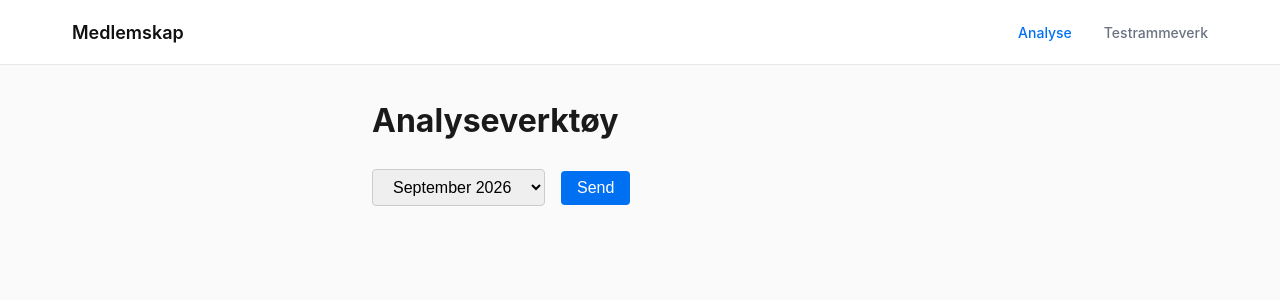
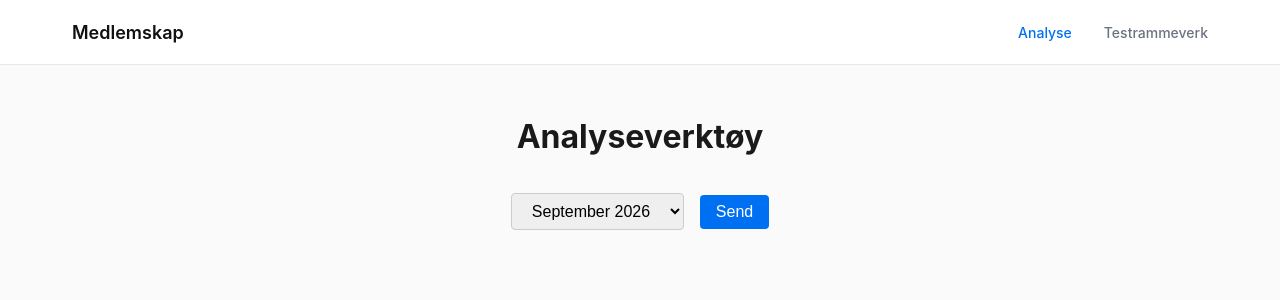
Before and after one commit to navikt/medlemskap-analyse, a Next.js app: page /analyse in a window 1280 px wide. Shown: the top 300 px of the page. Built offline with nearby package versions, Linux system fonts and the light colour scheme.

Commit message:
Legger til funksjonalitet for å se om man har slettet eksisterende brukersvar eller ikke

```diff
--- a/app/analyse/page.css
+++ b/app/analyse/page.css
@@ -1,17 +1,24 @@
 .container {
     max-width: 600px;
     margin: 0 auto;
-    padding: 2rem;
+    padding: 3rem 2rem;
+    display: flex;
+    flex-direction: column;
+    align-items: center;
 }
 
 h1 {
-    margin-bottom: 1.5rem;
+    margin-bottom: 2rem;
+    text-align: center;
 }
 
 .controls {
     display: flex;
     gap: 1rem;
     align-items: center;
+    justify-content: center;
+    flex-wrap: wrap;
+    width: 100%;
 }
 
 .controls select {
@@ -41,6 +48,8 @@ h1 {
     background-color: #d4edda;
     color: #155724;
     border-radius: 4px;
+    text-align: center;
+    width: 100%;
 }
 
 .success-message {
@@ -49,6 +58,7 @@ h1 {
     border-radius: 8px;
     padding: 2rem;
     text-align: center;
+    width: 100%;
 }
 
 .success-message h2 {
--- a/app/page.tsx
+++ b/app/page.tsx
@@ -10,6 +10,9 @@ export default function Home() {
                 <Link href="/analyse" className="home-button primary">
                     Gå til Analyse
                 </Link>
+                <Link href="/testrammeverk" className="home-button secondary">
+                    Gå til Testrammeverk
+                </Link>
             </div>
         </main>
     )
```
